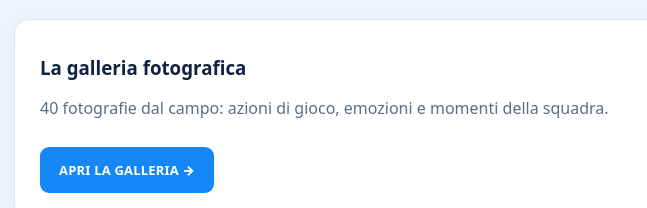
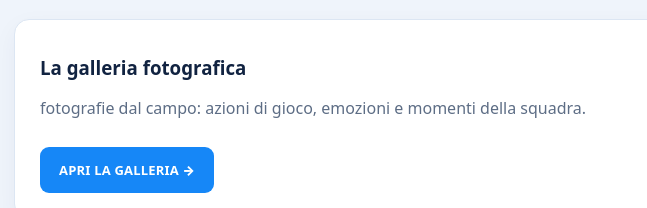
Before and after one commit to SINISCOLA-web/ac-siniscola-2010, a plain HTML site: page index.html in a window 1280 px wide. Shown: the part 4270-4478 px from the top of the page, 56-703 px from the left. Drawn offline with Linux system fonts and the light colour scheme.

Commit message:
Update index.html

```diff
--- a/index.html
+++ b/index.html
@@ -91,7 +91,7 @@ aggiorna();setInterval(aggiorna,1000);
 <section class="stripe" id="dilettanti"><div class="container"><h2 class="section-title">Dilettanti</h2><p class="section-note" style="color:#b8d8ff">Prima squadra • Terza Categoria • Nuoro, Girone H • Stagione 2026/2027</p><div class="cards"><article class="card"><span class="pill">Partite e risultati</span><h3>Il nostro campionato</h3><p class="muted">Calendario e risultati aggiornati del Girone H su Tuttocampo.</p><a class="btn" href="https://www.tuttocampo.it/Sardegna/TerzaCategoria/GironeHNuoro/Risultati" rel="noopener noreferrer" target="_blank">RISULTATI E PARTITE ↗</a></article><article class="card"><span class="pill">Squadra</span><h3>La prima squadra</h3><p class="muted">Scopri tutti i 26 giocatori e lo staff tecnico: </p></article><article class="card"><span class="pill">Instagram</span><h3>Seguici sui social</h3><p class="muted">Novità, partite e vita della prima squadra.</p><a class="instagram-link" href="https://www.instagram.com/acsiniscola/" rel="noopener noreferrer" target="_blank">Instagram @acsiniscola ↗</a></article></div></div></section>
 <p style="text-align:center;margin:24px 0"><a href="rosa.html" style="display:inline-block;background:#1685e8;color:white;padding:15px 24px;border-radius:10px;text-decoration:none;font-weight:bold">⚽ SCOPRI LA ROSA E LO STAFF →</a></p>
 <section class="container" id="marcatori"><h2 class="section-title">I nostri marcatori</h2><p class="section-note">A.C. Siniscola 2010 • Stagione 2026/2027</p><div class="cards"><article class="card wide"><table class="goal-table"><thead><tr><th>Giocatore</th><th>Gol</th></tr></thead><tbody><tr><td>Nicolò Massaiu</td><td>1</td></tr><tr><td>Mattia Sanna</td><td>1</td></tr><tr><td>Daniele Scudu</td><td>1</td></tr><tr><td>Autogol a favore</td><td>1</td></tr></tbody></table></article><article class="card"><h3>Gol segnati</h3><div class="stats"><div class="stat"><strong>4</strong><div>Gol totali</div></div><div class="stat"><strong>3</strong><div>Marcatori</div></div></div><p class="muted">L'autogol a favore è conteggiato nel totale, separatamente dai marcatori della squadra.</p></article></div></section>
-<section class="container" id="fotopartite"><h2 class="section-title">Foto delle partite</h2><div class="card"><h3>La galleria fotografica</h3><p class="muted">40 fotografie dal campo: azioni di gioco, emozioni e momenti della squadra.</p><a class="btn" href="galleria.html">APRI LA GALLERIA →</a></div></section>
+<section class="container" id="fotopartite"><h2 class="section-title">Foto delle partite</h2><div class="card"><h3>La galleria fotografica</h3><p class="muted"> fotografie dal campo: azioni di gioco, emozioni e momenti della squadra.</p><a class="btn" href="galleria.html">APRI LA GALLERIA →</a></div></section>
 <section class="stripe" id="giovanile"><div class="container"><h2 class="section-title">Settore giovanile</h2><div class="cards"><article class="card wide"><span class="pill">I nostri ragazzi</span><h3>Il futuro dell'A.C. Siniscola 2010</h3><p class="muted">CONTENUTI IN ARRIVO</p></article><article class="card"><span class="pill">Instagram</span><h3>Segui i giovani</h3><p class="muted">Scopri gli aggiornamenti dal settore giovanile.</p><a class="instagram-link" href="https://www.instagram.com/a.c.siniscola2010kids/" rel="noopener noreferrer" target="_blank">@a.c.siniscola2010kids ↗</a></article></div></div></section>
 <style>
 .sg-nuovo{background:#081b3a;color:white;padding:28px 16px;border-radius:18px;margin:20px auto;max-width:1100px}
```
